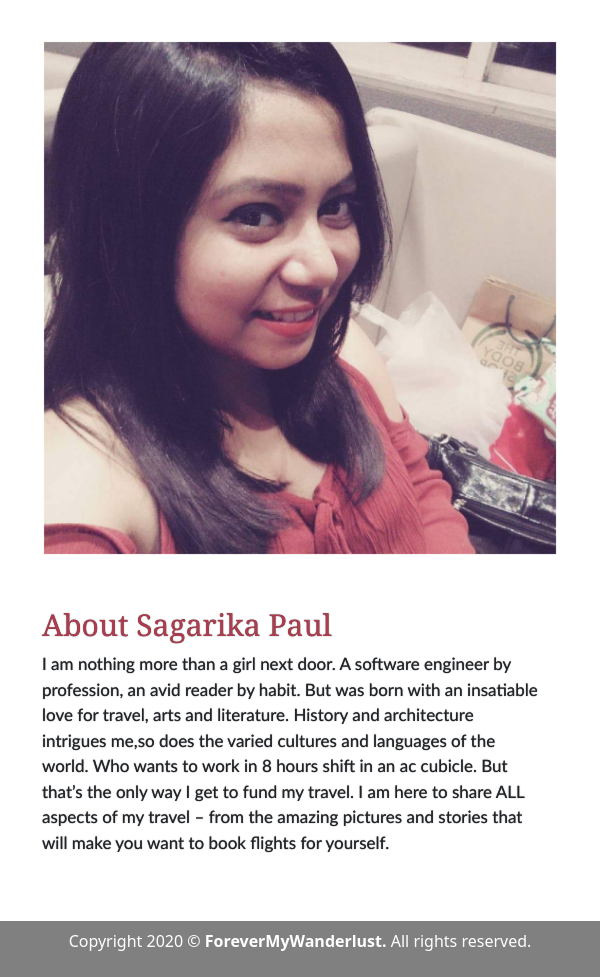
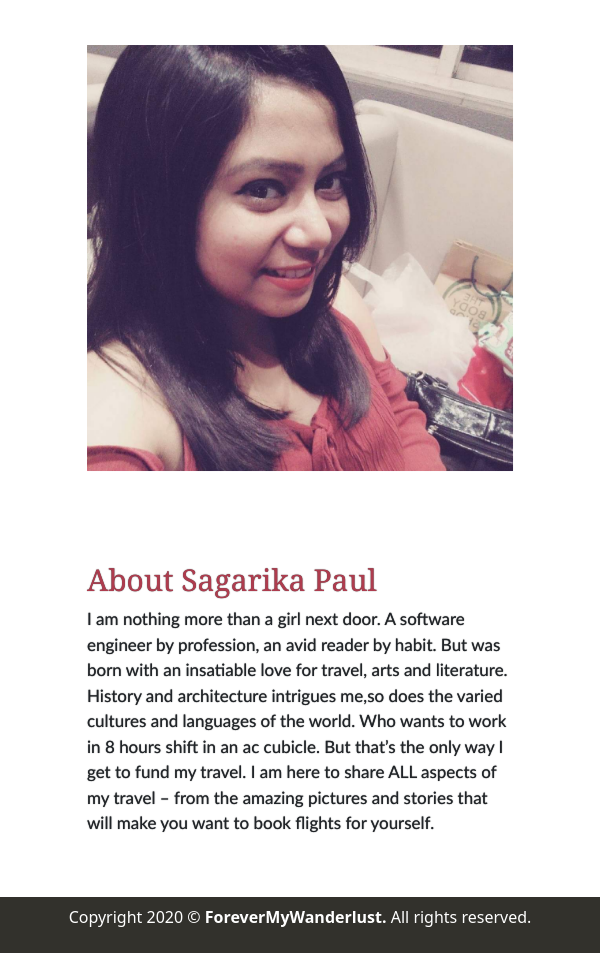
Before and after one commit to anamdey03/Portfolio, a Django app: page / in a window 600 px wide. Shown: the part 666-1643 px from the top of the page. After the commit the page ends 1619 px from the top, so only its background shows below. Run offline with Django 3.2, Linux system fonts and the light colour scheme; data that the repository does not hold is empty; some libraries are stand-ins or nearby versions.

Commit message:
Fixed Formatting of About

```diff
--- a/jobs/templates/jobs/home.html
+++ b/jobs/templates/jobs/home.html
@@ -517,18 +517,22 @@
           }
       }
 
-
       .left-div
       {
         display: inline-block;
-        padding: 60px 25px 65px 40px;
+        max-width: 500px;
+        padding: 30px;
+        margin: 15px;
+        vertical-align: top;
       }
 
       .right-div
       {
         display: inline-block;
-        width: 56%;
+        max-width: 580px;
         text-align: left;
+        padding: 30px;
+        margin: 15px;
       }
 
       .img-inner {
@@ -546,25 +550,21 @@
         font-size: 17px;
       }
 
-      @media (max-width: 600px)
+      @media screen and (min-width: 400px) and (max-width: 1200px)
       {
         .left-div
           {
-            padding: 2px;
-            margin-top: 40px;
             max-width: 100%;
+            height: auto;
           }
 
           .right-div {
-            margin-top: 50px;
             max-width: 100%;
-            margin-bottom: 50px;
-            width: 500px;
+            height: auto;
           }
 
           .img-inner {
             max-width: 100%;
-            min-width: 300px;
             height: auto;
           }
       }
@@ -775,10 +775,10 @@
       </div>-->
 
       <div class="container">
-        <div class="left-div left-text block animatable fadeInDown">
+        <div class="left-div block animatable fadeInDown">
           <img class="img-inner" src="{% static 'Sagarika_Paul.jpg' %}"/>
         </div>
-        <div class="right-div right-text block animatable fadeInUp">
+        <div class="right-div text block animatable fadeInUp">
           <h1><span class="outer-text">About Sagarika Paul</span></h1>
           <p><span class="inner-text">I am nothing more than a girl next door. A software engineer by profession, an avid reader by habit. But was born with an insatiable love for travel, arts and literature. History and architecture intrigues me,so does the varied cultures and languages of the world. Who wants to work in 8 hours shift in an ac cubicle. But that’s the only way I get to fund my travel. I am here to share ALL aspects of my travel – from the amazing pictures and stories that will make you want to book flights for yourself.</span></p>
         </div>
@@ -852,7 +852,7 @@
         });
     </script>
 
-    <footer class="text-muted py-2 " style="background-color: #808080">
+    <footer class="text-muted py-2 " style="background-color: #32312C">
       <div class="container text-center">
         <p style="color:White;">Copyright {% now "Y" %} © <strong>ForeverMyWanderlust.</strong> All rights reserved.</p>
       </div>
```
